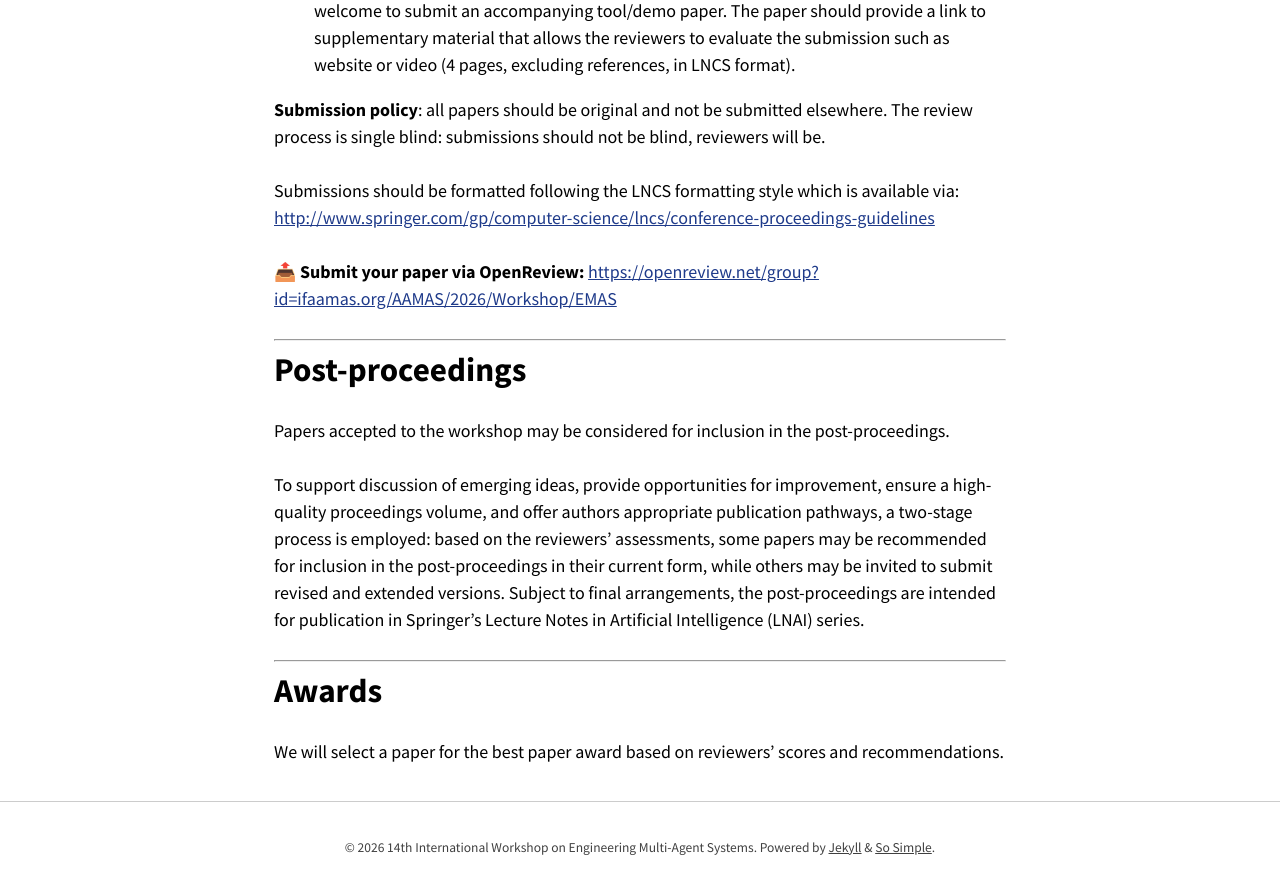
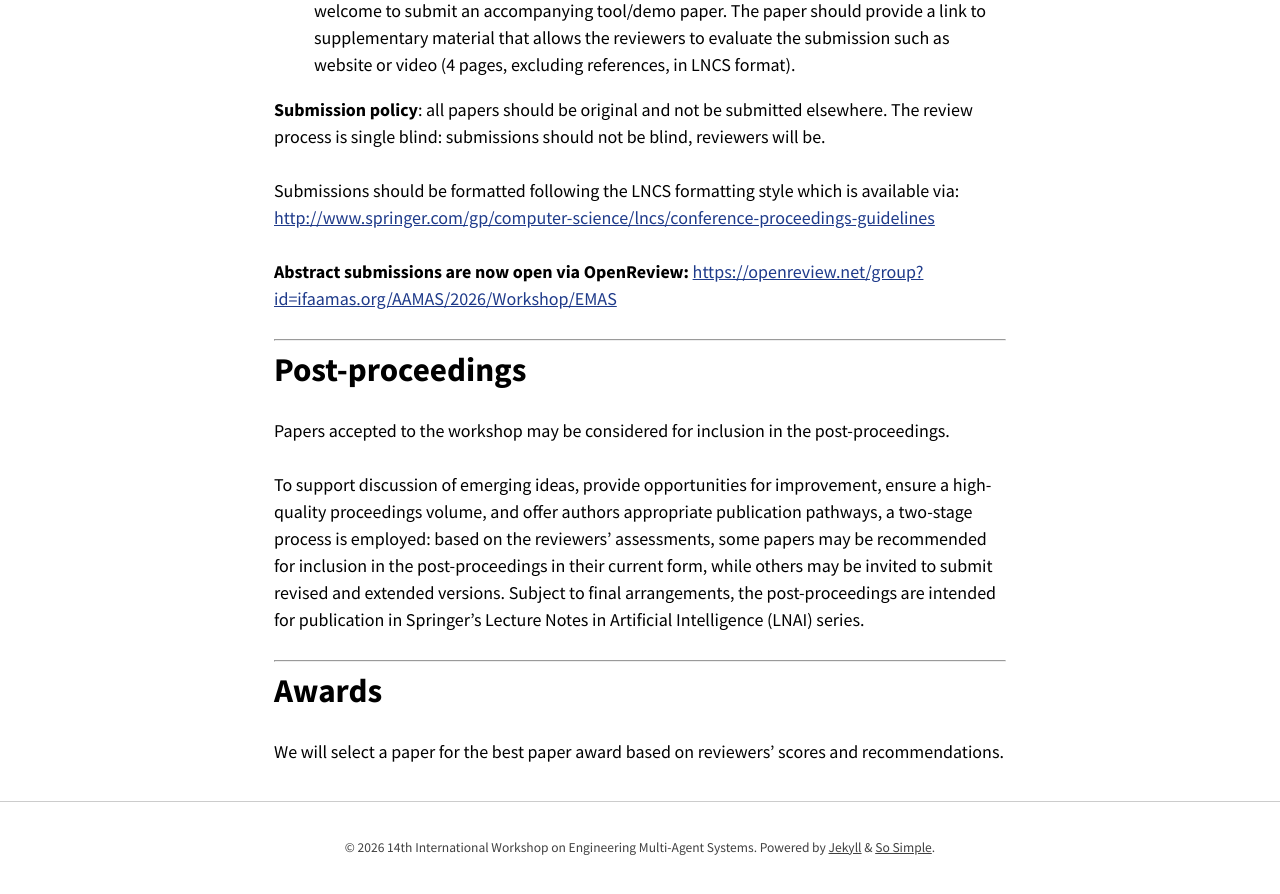
Before and after one commit to emas-workshop/2026, a Jekyll site: the page built from cfp.md, in a window 1280 px wide and 900 px high, scrolled down 2464 px. Shown: the top 894 px of the window. Built offline with Jekyll 4.4.1, drawn with Linux system fonts in a browser that asks for light colours; nearby versions of some CDN libraries; our own code applies the rules of GitHub Pages for plain Markdown files.

Commit message:
refactor(cfp.md) clarify abstract submissions

```diff
--- a/cfp.md
+++ b/cfp.md
@@ -52,7 +52,7 @@
 
 Submissions should be formatted following the LNCS formatting style which is available via: [http://www.springer.com/gp/computer-science/lncs/conference-proceedings-guidelines](http://www.springer.com/gp/computer-science/lncs/conference-proceedings-guidelines)
 
-📤 **Submit your paper via OpenReview:** [https://openreview.net/group?id=ifaamas.org/AAMAS/2026/Workshop/EMAS](https://openreview.net/group?id=ifaamas.org/AAMAS/2026/Workshop/EMAS)
+**Abstract submissions are now open via OpenReview:** [https://openreview.net/group?id=ifaamas.org/AAMAS/2026/Workshop/EMAS](https://openreview.net/group?id=ifaamas.org/AAMAS/2026/Workshop/EMAS)
 
 ***
 
```
